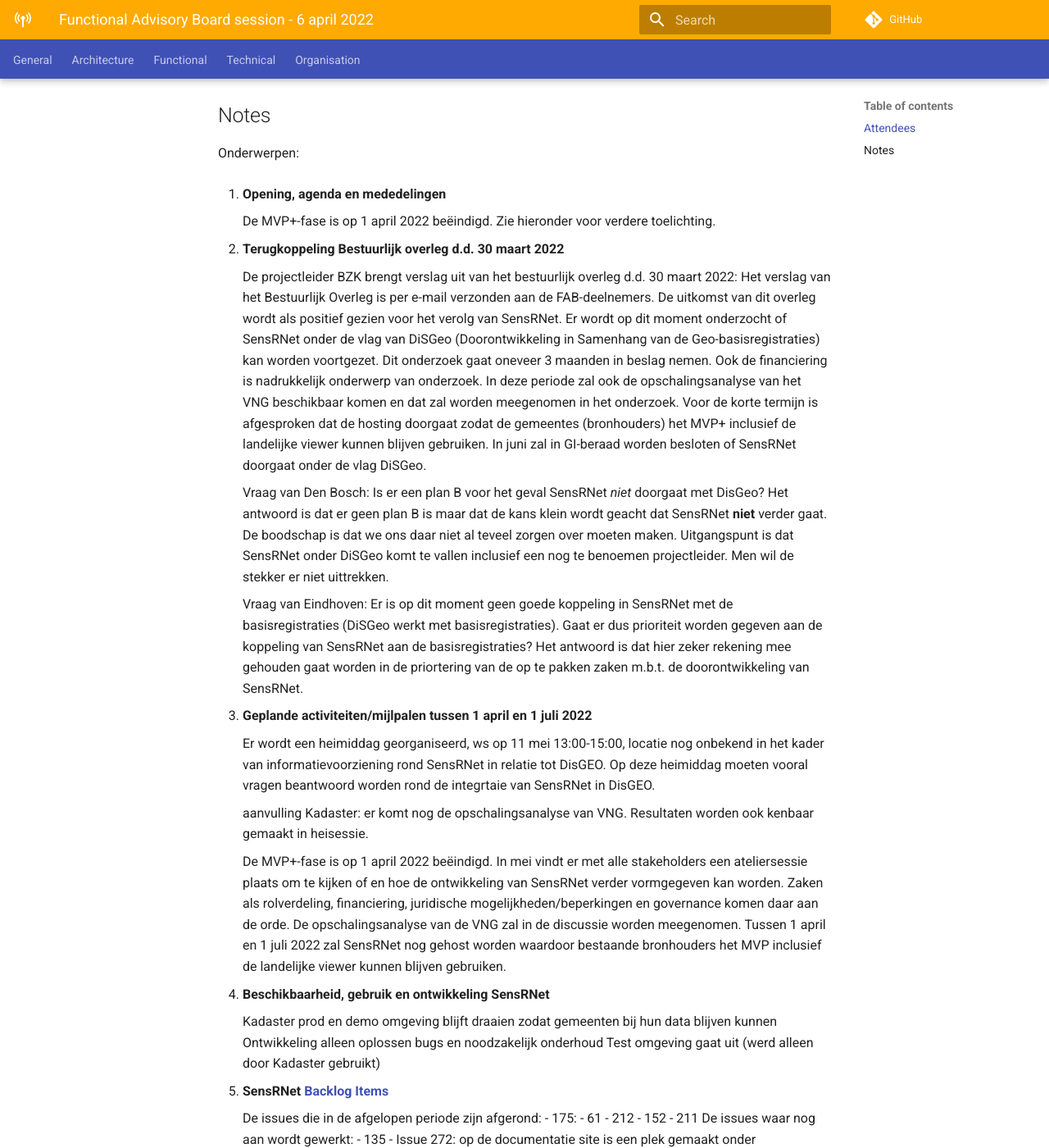
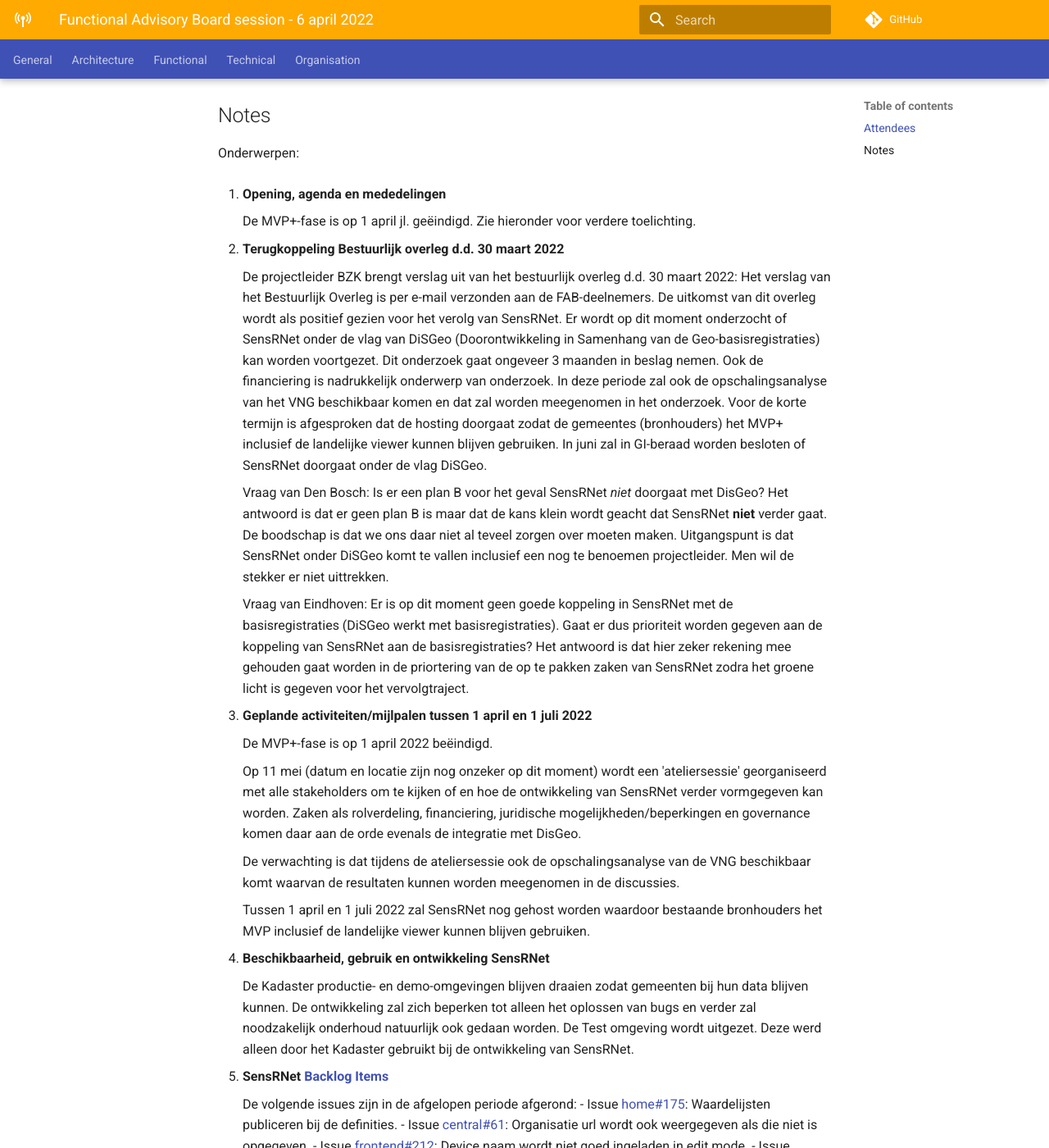
Before and after one commit to kadaster-labs/sensrnet-home, an MkDocs documentation site: the page built from docs/notes/2022-04-06-FAB-notes.md, in a window 1280 px wide and 1400 px high, scrolled down 647 px. Shown: the whole window at 82% size. Built offline with MkDocs 1.6.1 and Material for MkDocs 9.7.7, drawn with Linux system fonts in a browser that asks for light colours; comment, search, counter and statistics services are not loaded; some of the changed text lies outside the part shown.

Commit message:
Update 2022-04-06-FAB-notes.md

```diff
--- a/docs/notes/2022-04-06-FAB-notes.md
+++ b/docs/notes/2022-04-06-FAB-notes.md
@@ -24,7 +24,7 @@
 
 1. **Opening, agenda en mededelingen**
 
-     De MVP+-fase is op 1 april 2022 beëindigd. Zie hieronder voor verdere toelichting.
+     De MVP+-fase is op 1 april jl. geëindigd. Zie hieronder voor verdere toelichting.
 
 2. **Terugkoppeling Bestuurlijk overleg d.d. 30 maart 2022**
 
@@ -32,7 +32,7 @@
      Het verslag van het Bestuurlijk Overleg is per e-mail verzonden aan de FAB-deelnemers.
      De uitkomst van dit overleg wordt als positief gezien voor het verolg van SensRNet.
      Er wordt op dit moment onderzocht of SensRNet onder de vlag van DiSGeo (Doorontwikkeling in Samenhang van de Geo-basisregistraties) kan worden voortgezet.
-     Dit onderzoek gaat oneveer 3 maanden in beslag nemen.
+     Dit onderzoek gaat ongeveer 3 maanden in beslag nemen.
      Ook de financiering is nadrukkelijk onderwerp van onderzoek.
      In deze periode zal ook de opschalingsanalyse van het VNG beschikbaar komen en dat zal worden meegenomen in het onderzoek.
      Voor de korte termijn is afgesproken dat de hosting doorgaat zodat de gemeentes (bronhouders) het MVP+ inclusief de landelijke viewer kunnen blijven gebruiken.
@@ -45,44 +45,49 @@
      Men wil de stekker er niet uittrekken.
 
      Vraag van Eindhoven: Er is op dit moment geen goede koppeling in SensRNet met de basisregistraties (DiSGeo werkt met basisregistraties). Gaat er dus prioriteit worden gegeven aan de koppeling van SensRNet aan de basisregistraties?
-     Het antwoord is dat hier zeker rekening mee gehouden gaat worden in de priortering van de op te pakken zaken m.b.t. de doorontwikkeling van SensRNet.
+     Het antwoord is dat hier zeker rekening mee gehouden gaat worden in de priortering van de op te pakken zaken van SensRNet zodra het groene licht is gegeven voor het vervolgtraject.
 
 
 3. **Geplande activiteiten/mijlpalen tussen 1 april en 1 juli 2022**
 
-     Er wordt een heimiddag georganiseerd, ws op 11 mei 13:00-15:00, locatie nog onbekend in het kader van informatievoorziening rond SensRNet in relatie tot DisGEO. Op deze heimiddag moeten vooral vragen beantwoord worden rond de integrtaie van SensRNet in DisGEO.
+     De MVP+-fase is op 1 april 2022 beëindigd.
 
-     aanvulling Kadaster: er komt nog de opschalingsanalyse van VNG. Resultaten worden ook kenbaar gemaakt in heisessie.
+     Op 11 mei (datum en locatie zijn nog onzeker op dit moment) wordt een 'ateliersessie' georganiseerd met alle stakeholders om te kijken of en hoe de ontwikkeling van SensRNet verder vormgegeven kan worden.
+     Zaken als rolverdeling, financiering, juridische mogelijkheden/beperkingen en governance komen daar aan de orde evenals de integratie met DisGeo.
 
+     De verwachting is dat tijdens de ateliersessie ook de opschalingsanalyse van de VNG beschikbaar komt waarvan de resultaten kunnen worden meegenomen in de discussies.
 
-     De MVP+-fase is op 1 april 2022 beëindigd.
-     In mei vindt er met alle stakeholders een ateliersessie plaats om te kijken of en hoe de ontwikkeling van SensRNet verder vormgegeven kan worden.
-     Zaken als rolverdeling, financiering, juridische mogelijkheden/beperkingen en governance komen daar aan de orde.
-     De opschalingsanalyse van de VNG zal in de discussie worden meegenomen.
      Tussen 1 april en 1 juli 2022 zal SensRNet nog gehost worden waardoor bestaande bronhouders het MVP inclusief de landelijke viewer kunnen blijven gebruiken.
 
 4. **Beschikbaarheid, gebruik en ontwikkeling SensRNet**
 
-     Kadaster prod en demo omgeving blijft draaien zodat gemeenten bij hun data blijven kunnen
-     Ontwikkeling alleen oplossen bugs en noodzakelijk onderhoud
-     Test omgeving gaat uit (werd alleen door Kadaster gebruikt)
+     De Kadaster productie- en demo-omgevingen blijven draaien zodat gemeenten bij hun data blijven kunnen.
+     De ontwikkeling zal zich beperken tot alleen het oplossen van bugs en verder zal noodzakelijk onderhoud natuurlijk ook gedaan worden.
+     De Test omgeving wordt uitgezet.
+     Deze werd alleen door het Kadaster gebruikt bij de ontwikkeling van SensRNet.
 
 
 5. **SensRNet [Backlog Items](https://github.com/orgs/kadaster-labs/projects/1)**
 
-     De issues die in de afgelopen periode zijn afgerond:
-     - 175:
-     - 61
-     - 212
-     - 152
-     - 211
-     De issues waar nog aan wordt gewerkt:
-     - 135
-     - Issue 272: op de documentatie site is een plek gemaakt onder "contributors" waar alle deelnemers met logo zichtbaar zijn
-        => https://kadaster-labs.github.io/sensrnet-home/Contributors/
-     - bug: sensoren niet zichtbaar, discussion gestart door Eindhoven, issue wordt nog aangemaakt
+     De volgende issues zijn in de afgelopen periode afgerond:
+     - Issue [home#175](https://github.com/kadaster-labs/sensrnet-home/issues/175): Waardelijsten publiceren bij de definities.
+     - Issue [central#61](https://github.com/kadaster-labs/sensrnet-central-viewer/issues/61): Organisatie url wordt ook weergegeven als die niet is opgegeven.
+     - Issue [frontend#212](https://github.com/kadaster-labs/sensrnet-registry-frontend/issues/212): Device naam wordt niet goed ingeladen in edit mode.
+     - Issue [backend#152](https://github.com/kadaster-labs/sensrnet-registry-backend/issues/152): Data wordt niet goed opgeschoond bij verwijderen Observation goal.
+     - Issue [frontend#211](https://github.com/kadaster-labs/sensrnet-registry-frontend/issues/211): "Opgeslagen!" melding soms foutief.
+
+     De (laatste) issues waar nog aan wordt gewerkt zijn:
+     - Issue [home#135](https://github.com/kadaster-labs/sensrnet-home/issues/135): Onderzoek: Documenteren / publiceren hoe gebruikers issues kunnen aanmelden.
+     - Issue [home#272](https://github.com/kadaster-labs/sensrnet-home/issues/272): Community pagina toevoegen aan documentatie site.
+       Op de documentatie site is een plek gemaakt onder "contributors" waar alle [deelnemers met logo](https://kadaster-labs.github.io/sensrnet-home/Contributors/) zichtbaar zijn
+     - Door Eindhoven is een [Discussion](https://github.com/kadaster-labs/sensrnet-home/discussions/278) gestart m.b.t. niet-zichtbare informatie van sensoren.
+       Hiervoor is door Kadaster issue [home#280](https://github.com/kadaster-labs/sensrnet-home/issues/280) aangemaakt die zo snel mogelijk zal worden opgelost.
 
 
 6. **Wvttk en Afsluiting**
 
-     Geen nieuwe datum voor FAB, eerst uitkomsten afwachten van ateliersessie (heisessie).
+     Er is geen nieuwe datum vastgelesteld voor het volgende FAB-overleg.
+     De agendareeks is gecancelled.
+     Allereerst worden de uitkomsten afgewacht van de ateliersessie (zie punt 3.).
+
+     De voorzitter dankt de aanwezigen voor hun tijd en inzet en met elkaar hopen we op een snel besluit m.b.t. de 'doorstart' van SensRNet.
```
